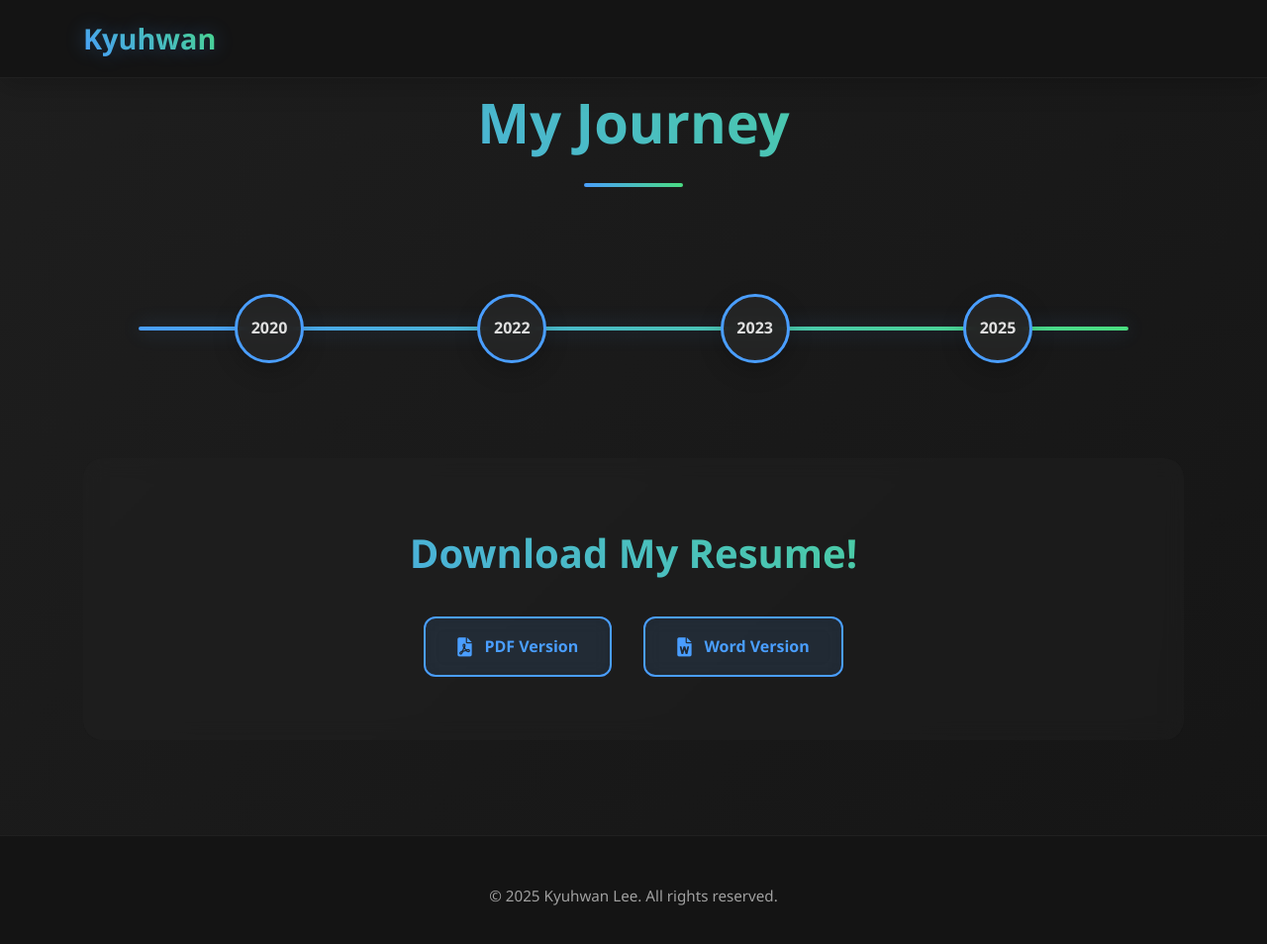
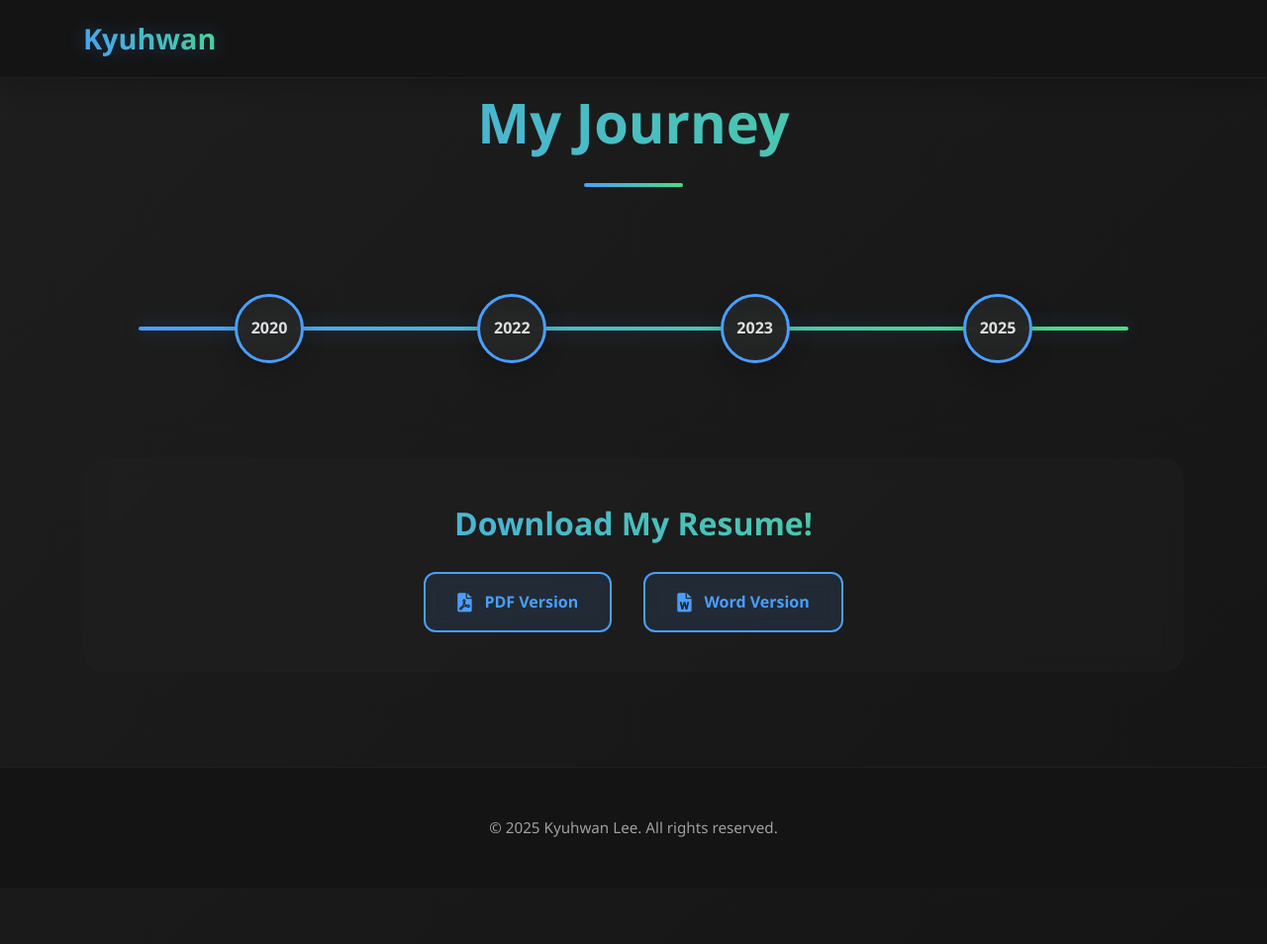
Before and after one commit to kyhw/kyhw.github.io, a Jekyll site: the page resume.html, which Jekyll copies as it is, in a window 1280 px wide and 966 px high. Shown: the top 954 px of the window at 99% size. Built offline with Jekyll 4.4.1, drawn with Linux system fonts in a browser that asks for light colours.

Commit message:
fixed textbox

```diff
--- a/_layouts/default.html
+++ b/_layouts/default.html
@@ -4,7 +4,7 @@
     <meta charset="UTF-8">
     <meta name="viewport" content="width=device-width, initial-scale=1.0">
     <title>Kyuhwan | {% if page.title %}{{ page.title }}{% else %}Home{% endif %}</title>
-    <link rel="stylesheet" href="{{ '/assets/css/style.css?v=2.2' | relative_url }}">
+    <link rel="stylesheet" href="{{ '/assets/css/style.css?v=2.3' | relative_url }}">
     <link rel="stylesheet" href="https://cdnjs.cloudflare.com/ajax/libs/font-awesome/6.0.0-beta3/css/all.min.css">
 </head>
 <body>
--- a/about.html
+++ b/about.html
@@ -4,7 +4,7 @@
     <meta charset="UTF-8">
     <meta name="viewport" content="width=device-width, initial-scale=1.0">
     <title>kyhw.github.io | About</title>
-    <link rel="stylesheet" href="assets/css/style.css?v=2.2">
+    <link rel="stylesheet" href="assets/css/style.css?v=2.3">
     <link rel="stylesheet" href="https://cdnjs.cloudflare.com/ajax/libs/font-awesome/6.0.0-beta3/css/all.min.css">
 </head>
 <body>
--- a/assets/css/style.css
+++ b/assets/css/style.css
@@ -670,6 +670,7 @@
     transition: all 0.3s ease;
     box-shadow: var(--shadow-heavy);
     z-index: 20;
+    margin-top: -120px;
 }
 
 .timeline-content::after {
@@ -712,16 +713,16 @@
 /* Enhanced Download Section */
 .resume-download {
     text-align: center;
-    margin: 6rem 0;
-    padding: 4rem 0;
+    margin: 4rem 0;
+    padding: 2.5rem 0;
     background: rgba(37, 37, 37, 0.3);
     border-radius: 20px;
     backdrop-filter: blur(10px);
 }
 
 .resume-download h2 {
-    font-size: 2.5rem;
-    margin-bottom: 2rem;
+    font-size: 2rem;
+    margin-bottom: 1.5rem;
     background: var(--accent-gradient);
     -webkit-background-clip: text;
     background-clip: text;
--- a/index.html
+++ b/index.html
@@ -4,7 +4,7 @@
     <meta charset="UTF-8">
     <meta name="viewport" content="width=device-width, initial-scale=1.0">
     <title>kyhw.github.io | Home</title>
-    <link rel="stylesheet" href="assets/css/style.css?v=2.2">
+    <link rel="stylesheet" href="assets/css/style.css?v=2.3">
     <link rel="stylesheet" href="https://cdnjs.cloudflare.com/ajax/libs/font-awesome/6.0.0-beta3/css/all.min.css">
 </head>
 <body>
--- a/resume.html
+++ b/resume.html
@@ -4,7 +4,7 @@
     <meta charset="UTF-8">
     <meta name="viewport" content="width=device-width, initial-scale=1.0">
     <title>kyhw.github.io | Resume</title>
-    <link rel="stylesheet" href="assets/css/style.css?v=2.2">
+    <link rel="stylesheet" href="assets/css/style.css?v=2.3">
     <link rel="stylesheet" href="https://cdnjs.cloudflare.com/ajax/libs/font-awesome/6.0.0-beta3/css/all.min.css">
 </head>
 <body>
```
